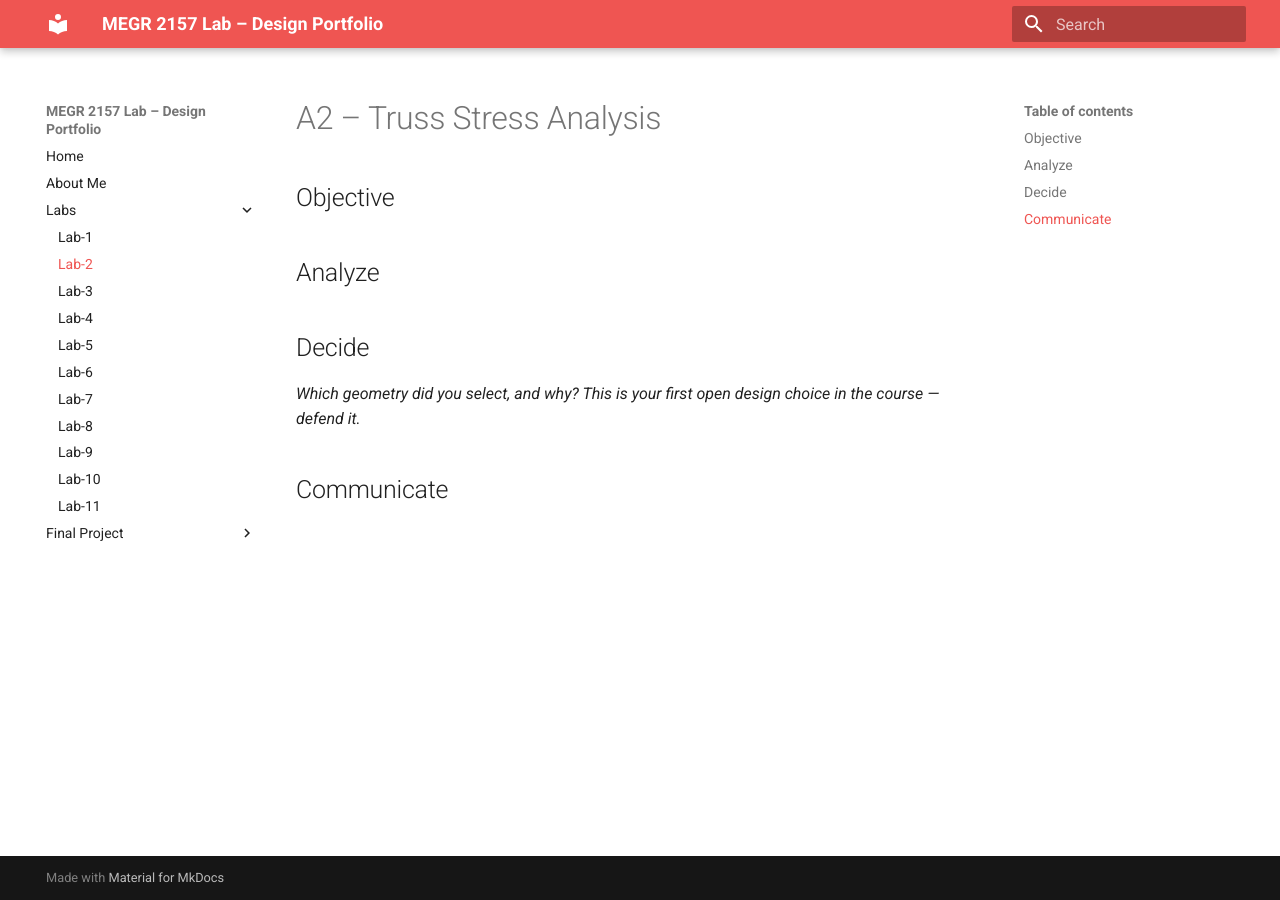
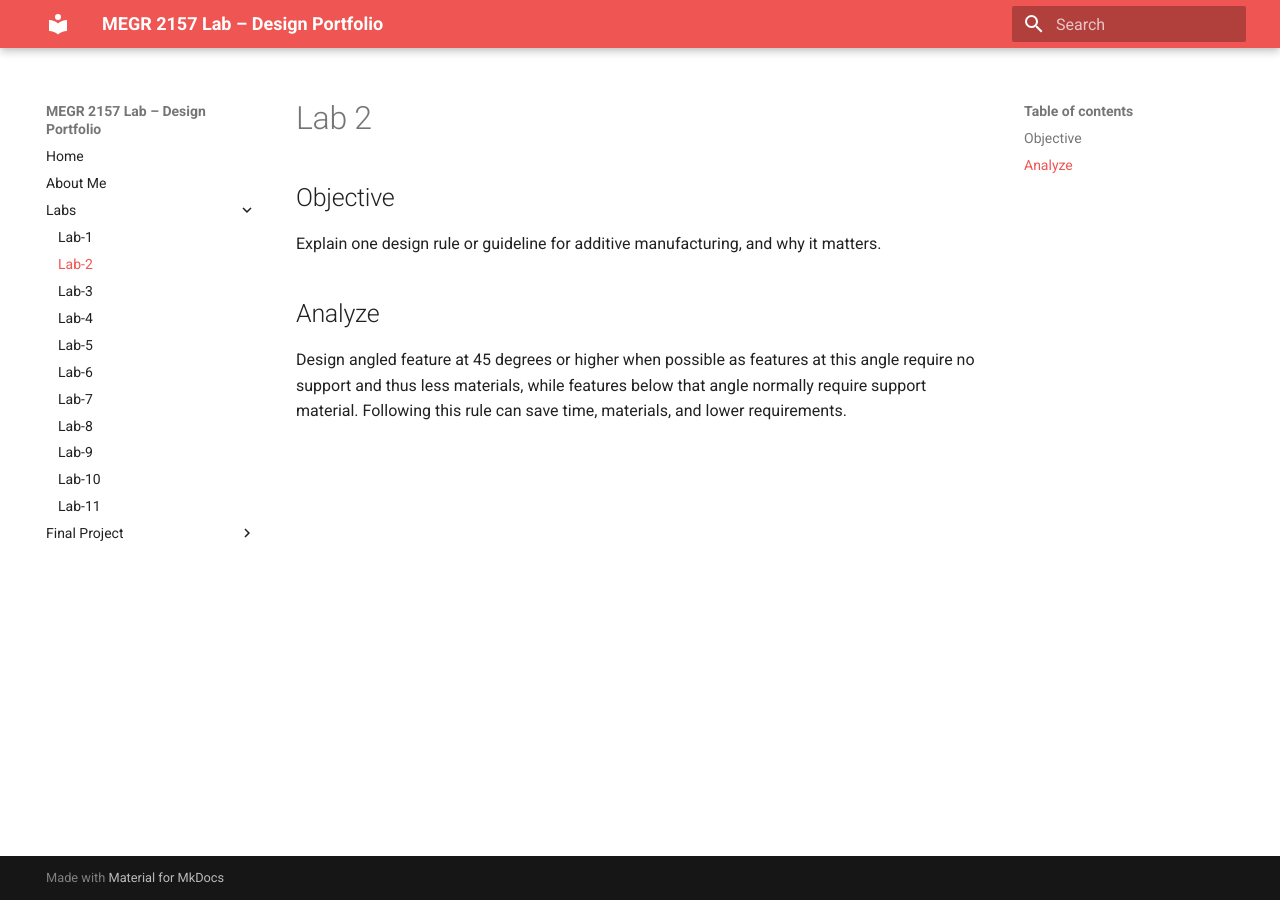
Before and after one commit to AlexanderAlvarado42/Alexander-Alvarado-Portfolio, an MkDocs documentation site: the page built from docs/Labs/L02/index.md, in a window 1280 px wide. Built offline with MkDocs 1.6.1 and Material for MkDocs 9.7.7, drawn with Linux system fonts in a browser that asks for light colours.

Commit message:
Update index.md

```diff
--- a/docs/Labs/L02/index.md
+++ b/docs/Labs/L02/index.md
@@ -1,12 +1,7 @@
-# A2 – Truss Stress Analysis
+# Lab 2
 
 ## Objective
-
+Explain one design rule or guideline for additive manufacturing, and why it matters.
 
 ## Analyze
-
-
-## Decide
-_Which geometry did you select, and why? This is your first open design choice in the course — defend it._
-
-## Communicate
+Design angled feature at 45 degrees or higher when possible as features at this angle require no support and thus less materials, while features below that angle normally require support material. Following this rule can save time, materials, and lower requirements.
```
